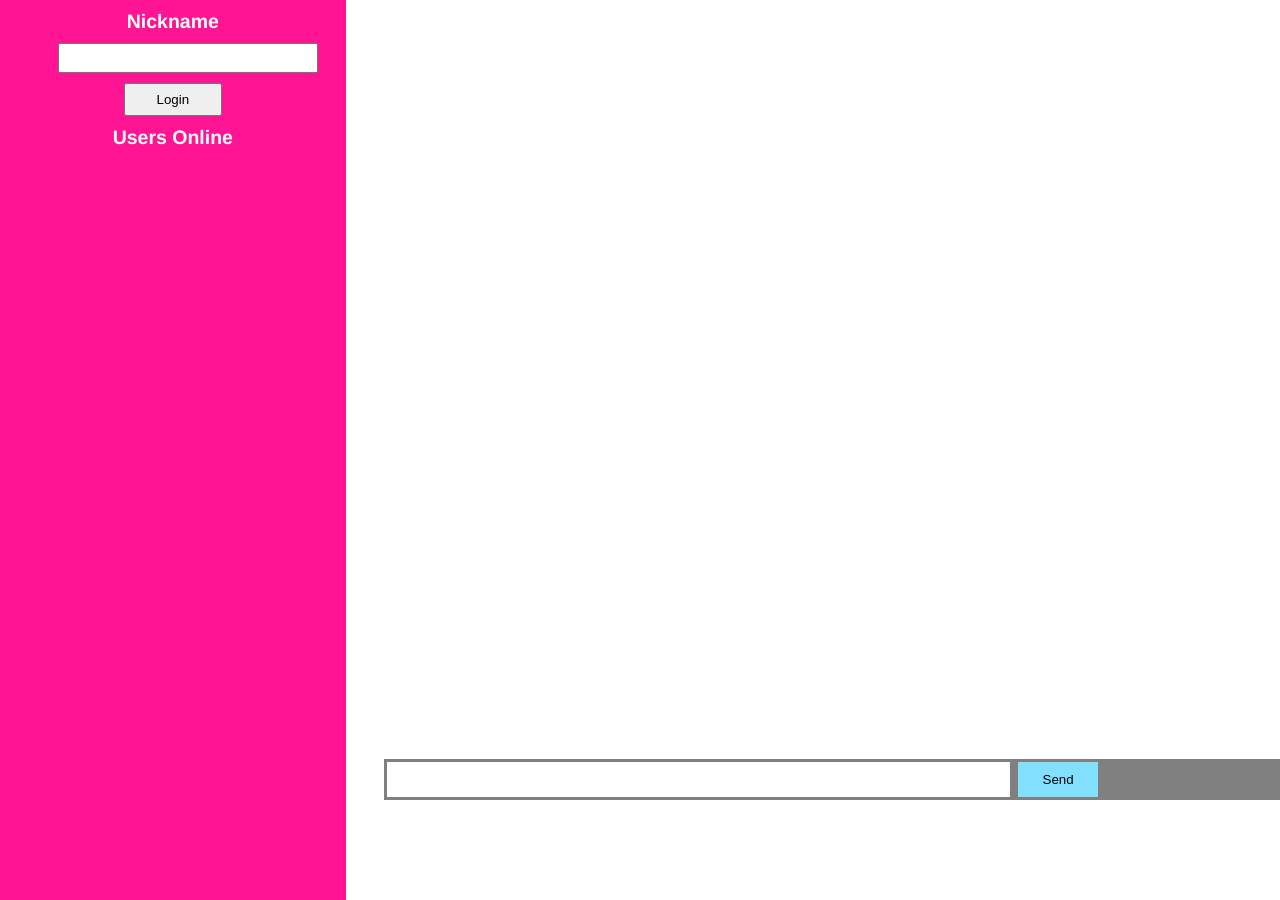
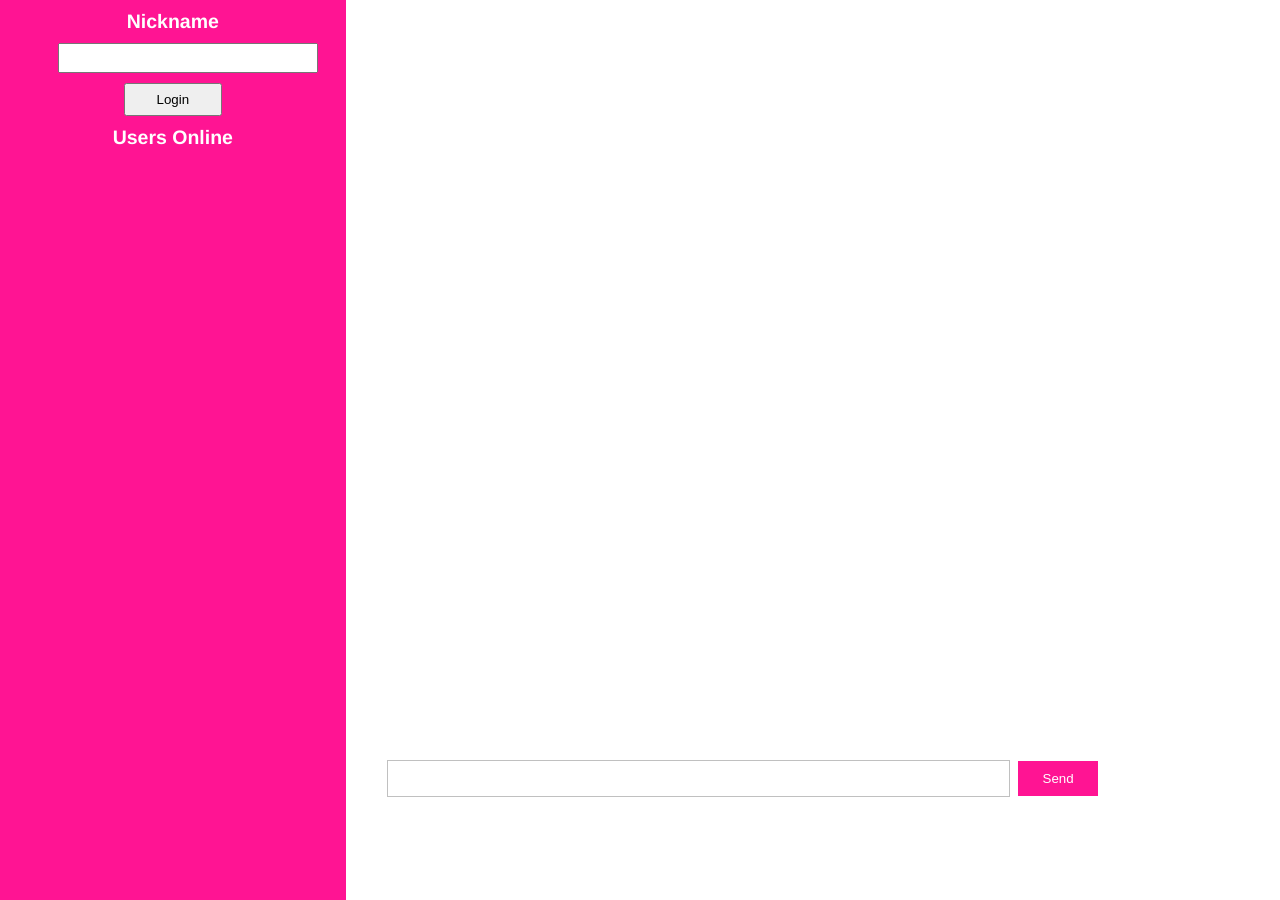
Before and after one commit to saurabhvyas/Socket.io-extended-demo, a website: page public/login.html in a window 1280 px wide. Drawn offline with nearby package versions, Linux system fonts and the light colour scheme; no server answers.

Commit message:
fixed user issue with jquery empty

```diff
--- a/public/login.html
+++ b/public/login.html
@@ -37,6 +37,7 @@
 
       console.log(msg);
 
+      $('#users').empty();
 
 
       msg.map((item)=>{
@@ -116,9 +117,9 @@
       }
       * { margin: 0; padding: 0; box-sizing: border-box; }
       body { font: 13px Helvetica, Arial; }
-      #second { background: grey; padding: 3px; position: fixed; bottom: 0; left:30%;  width: 70%; }
-      #second input { border: 0; padding: 10px; width: 70%; margin-right: .5%; }
-      #second button { width: 9%; background: rgb(130, 224, 255); border: none; padding: 10px; }
+      #second {  padding: 3px; position: fixed; bottom: 0; left:30%;  width: 70%; }
+      #second input { border: 1px solid silver; padding: 10px; width: 70%; margin-right: .5%; }
+      #second button { width: 9%; background: deeppink;color:white; border: none; padding: 10px; }
       #messages { list-style-type: none; margin: 0; padding: 0; }
       #messages li { padding: 15px 15px;  }
       #messages li:nth-child(odd) { background: #eee; }
```
